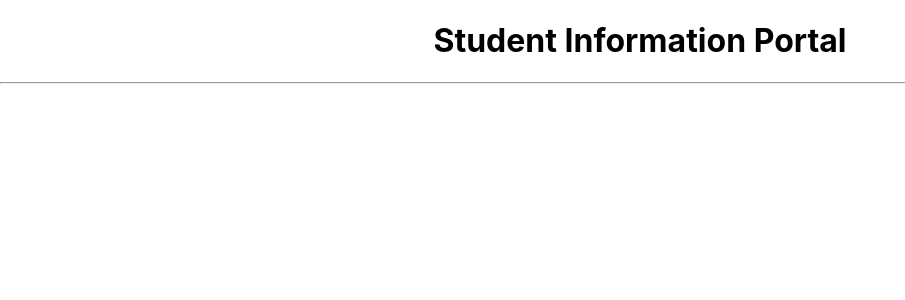
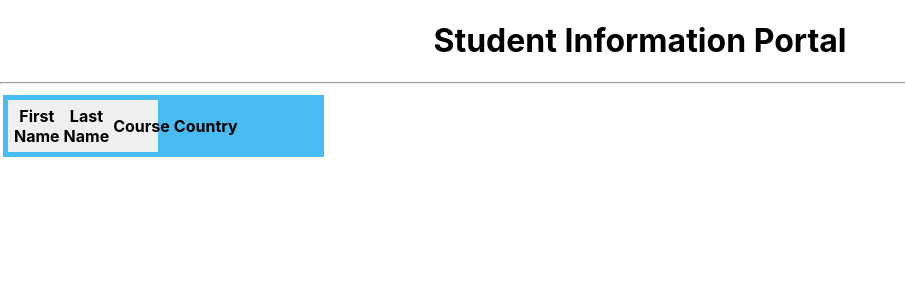
Before and after one commit to Sathmi1234/2020ICT117_IT3133_Assignment3, a React (Create React App) app: page / in a window 1280 px wide. Shown: the top 300 px of the page, without its empty margins (0-905 px from the left). Built offline with nearby package versions, Linux system fonts and the light colour scheme.

Commit message:
Table Stucture created

```diff
--- a/src/components/StudentTable.js
+++ b/src/components/StudentTable.js
@@ -1,7 +1,19 @@
+import '../assets/css/compo.css'
 export default function StudentTable(props){
     return(
-        <div>
-
+        <div className="outerDiv">
+            <div className='leftDiv'>
+                <table>
+                    <tbody>
+                        <th>
+                            <td>First Name</td>
+                            <td>Last Name</td>
+                            <td>Course</td>
+                            <td>Country</td>
+                        </th>
+                    </tbody>
+                </table>
+            </div>
         </div>
     );
 }
```
